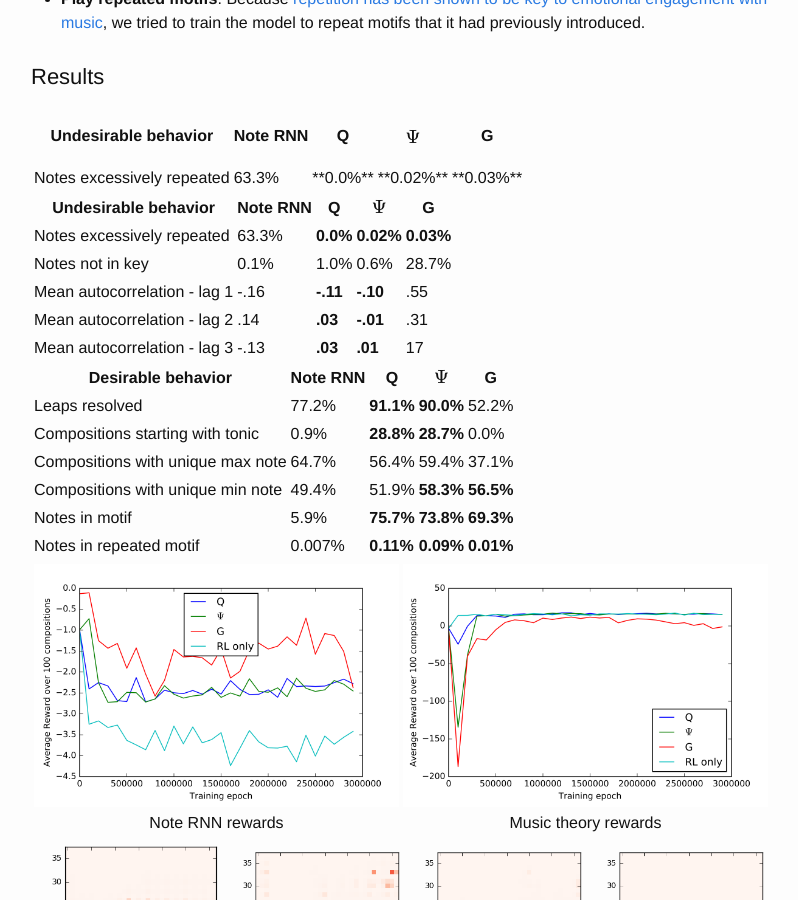
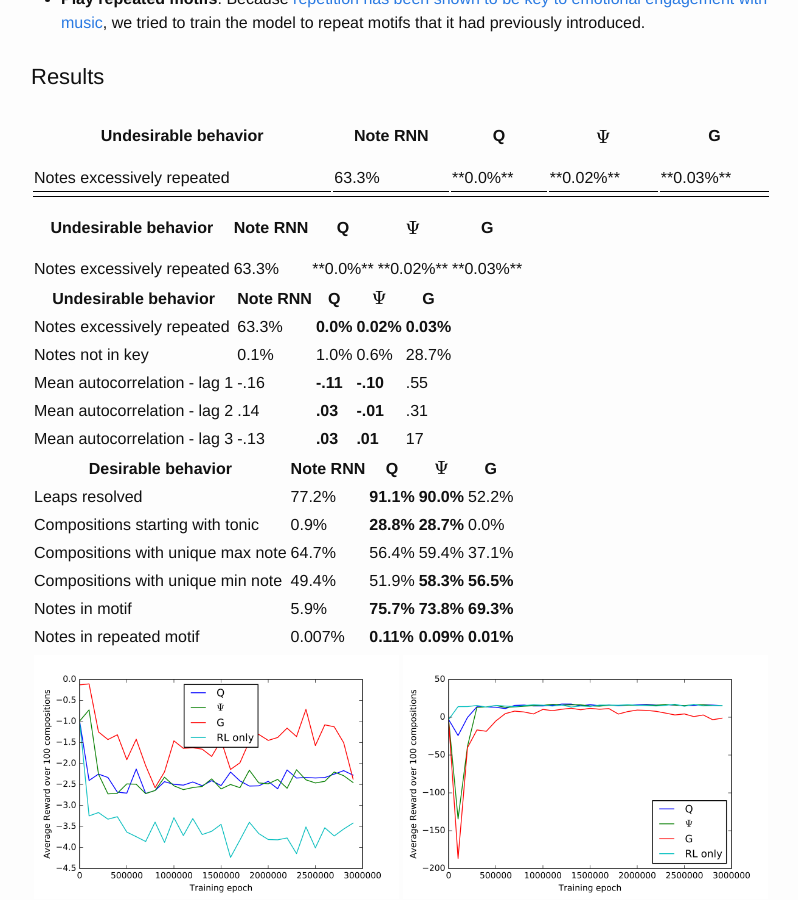
Before and after one commit to notfuchsia/notfuchsia.github.io, a Jekyll site: the page built from _posts/2016-10-10-natasha.markdown, in a window 1280 px wide and 900 px high, scrolled down 5963 px. Shown: the whole window, without its empty margins (239-1037 px from the left). Built offline with Jekyll 4.4.1, drawn with Linux system fonts in a browser that asks for light colours; formulas are drawn with MathJax 3.

Commit message:
table formatting

```diff
--- a/_posts/2016-10-10-natasha.markdown
+++ b/_posts/2016-10-10-natasha.markdown
@@ -131,6 +131,29 @@ The rules we implemented to make sure our model conformed to music theory were b
 Results
 ----------
 
+<table style="width:100%">
+	<thead style="border-bottom:1px">
+		<tr style="border-bottom:1px solid black;">
+			<th> Undesirable behavior   </th>
+			<th> Note RNN </th>
+			<th> Q   </th>
+			<th> $$\Psi$$ </th>
+			<th> G </th>
+		</tr>
+	</thead>
+	<tr>
+		<td style="border-bottom:1px solid black;"> Notes excessively repeated   </td>
+		<td style="border-bottom:1px solid black;"> 63.3% </td>
+		<td style="border-bottom:1px solid black;"> **0.0%** </td>
+		<td style="border-bottom:1px solid black;"> **0.02%** </td>
+		<td style="border-bottom:1px solid black;"> **0.03%** </td>
+	</tr>
+	<tr>
+		<td colspan="5" style="border-bottom:1px solid black;"></td>
+	</tr>
+</table>
+
+
 <table>
 	<thead style="border-bottom:1px">
 		<tr style="border-bottom:1px solid black;">
```
